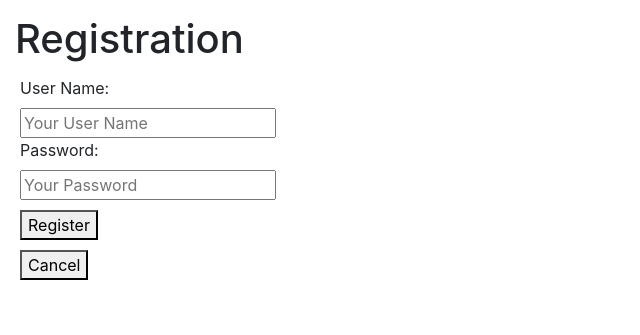
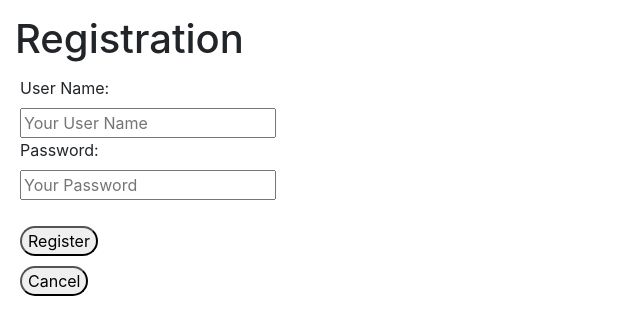
Before and after one commit to bbence98/api-wars-javascript, a Flask app: page /registration in a window 1280 px wide. Shown: the top 335 px of the page, without its empty margins (0-640 px from the left). Run offline with Flask 2, Linux system fonts and the light colour scheme; some libraries are stand-ins or nearby versions.

Commit message:
after refactor

```diff
--- a/server.py
+++ b/server.py
@@ -1,6 +1,6 @@
 from flask import Flask, request, render_template, url_for, session, redirect
 import pass_hash
-import data_manager
+import subfunctions
 
 app = Flask(__name__)
 
@@ -15,11 +15,10 @@ def register_user():
     if request.method == 'POST':
         user_name = request.form.get('username')
         if pass_hash.check_if_user_name_exists(user_name):
-            return redirect(url_for('register_user'))
+            message = 'Name is already taken'
+            return render_template('registration.html', message=message)
         password = request.form.get('password')
-        hashed_password = pass_hash.hash_password(password)
-        inputs = [user_name, hashed_password]
-        data_manager.add_new_user(inputs)
+        subfunctions.add_new_user(user_name, password)
         return redirect(url_for('homepage'))
 
     return render_template('registration.html')
--- a/static/css/style.css
+++ b/static/css/style.css
@@ -1,5 +1,9 @@
 body {
     padding: 15px;
+}
+
+p {
+    margin-left: 5px;
 }
 
 
@@ -21,20 +25,19 @@ table, th, td {
     border: 30px;
 }
 
-.close-button {
+#close-modal {
+    margin-top: 10px;
     position: absolute;
     right: 15px;
     padding: 10px;
+    border-radius: 50px;
 }
 
-.button {
-    padding: 5px;
-}
-
-.user_input {
-    padding: 5px;
-}
 
 .user-button {
     border-radius: 50px;
 }
+
+.should-pad {
+    padding: 5px;
+}
--- a/templates/index.html
+++ b/templates/index.html
@@ -1,7 +1,7 @@
 {% extends 'layout.html' %}
 {% block content %}
-    <a href="{{ url_for('register_user') }}"><button class="user-button" type="button">Register</button> </a>
-    <button class="user-button" id="login">Log in</button>
+    <a href="{{ url_for('register_user') }}"><button class="user-button should-pad" type="button">Register</button> </a>
+    <button class="user-button should-pad" id="login">Log in</button>
     <h1>STAR WARS Universe Planets</h1>
         <table>
             <thead>
--- a/templates/registration.html
+++ b/templates/registration.html
@@ -2,19 +2,22 @@
 {% block content %}
     <h1>Registration</h1>
     <form class="registraion" method="post">
-        <div class="user_input">
+        <div class="user_input should-pad">
             <label for="user_name">User Name:</label><br>
             <input type="text"  id="user_name" name="username" placeholder="Your User Name" autocomplete="off" required><br>
             <label for="pw">Password:</label><br>
             <input type="password"  id="pw" name="password" placeholder="Your Password" autocomplete="off" required><br>
         </div>
-
-        <div class="button">
-            <button class="submit_new_user" type="submit">Register</button><br>
+        <div class="error-message">
+            <p>{{ message }}</p>
         </div>
 
-        <div class="button">
-            <a href="{{ url_for('homepage') }}"><button type="button">Cancel</button></a>
+        <div class="should-pad">
+            <button class="submit_new_user user-button" type="submit">Register</button><br>
+        </div>
+
+        <div class="should-pad">
+            <a href="{{ url_for('homepage') }}"><button class="user-button" type="button">Cancel</button></a>
         </div>
     </form>
 {% endblock %}
```
Also changed, not shown: static/js/api-wars.js (+50 -28 lines), subfunctions.py (added, +7 -0 lines), pass_hash.py (line endings or trailing spaces).
